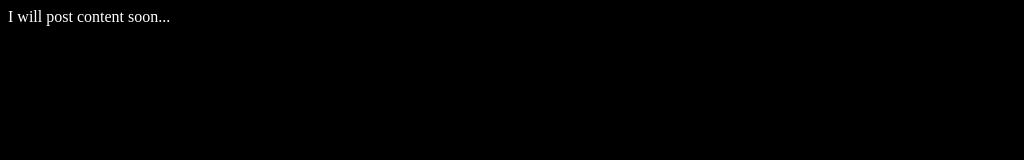
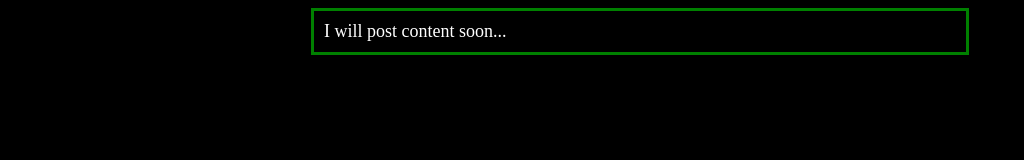
Before and after one commit to ronaldofortini/ronaldofortini.github.io, a plain HTML site: page index.html in a window 1280 px wide. Shown: the whole page, without its empty margins (0-1024 px from the left). Drawn offline with nearby package versions, Linux system fonts and the light colour scheme.

Commit message:
Change in text

```diff
--- a/index.html
+++ b/index.html
@@ -13,7 +13,7 @@
 
 <body>
 
-<div class="container">
+<div class="center">
     I will post content soon...
 </div>
 
--- a/style.css
+++ b/style.css
@@ -6,3 +6,11 @@ html {
 body {
     background-color: #000000;
 }
+
+.center {
+    margin: auto;
+    width: 50%;
+    border: 3px solid green;
+    padding: 10px;
+    font-size: 18px;
+  }
```
